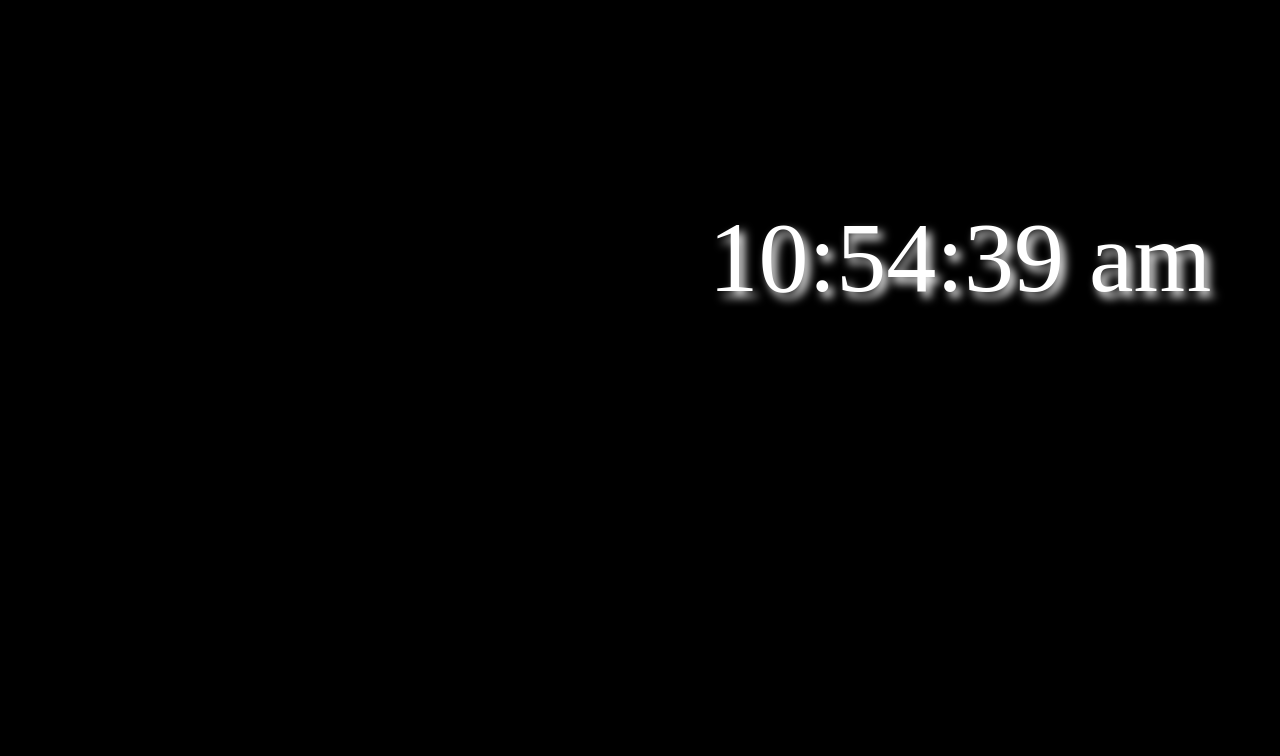
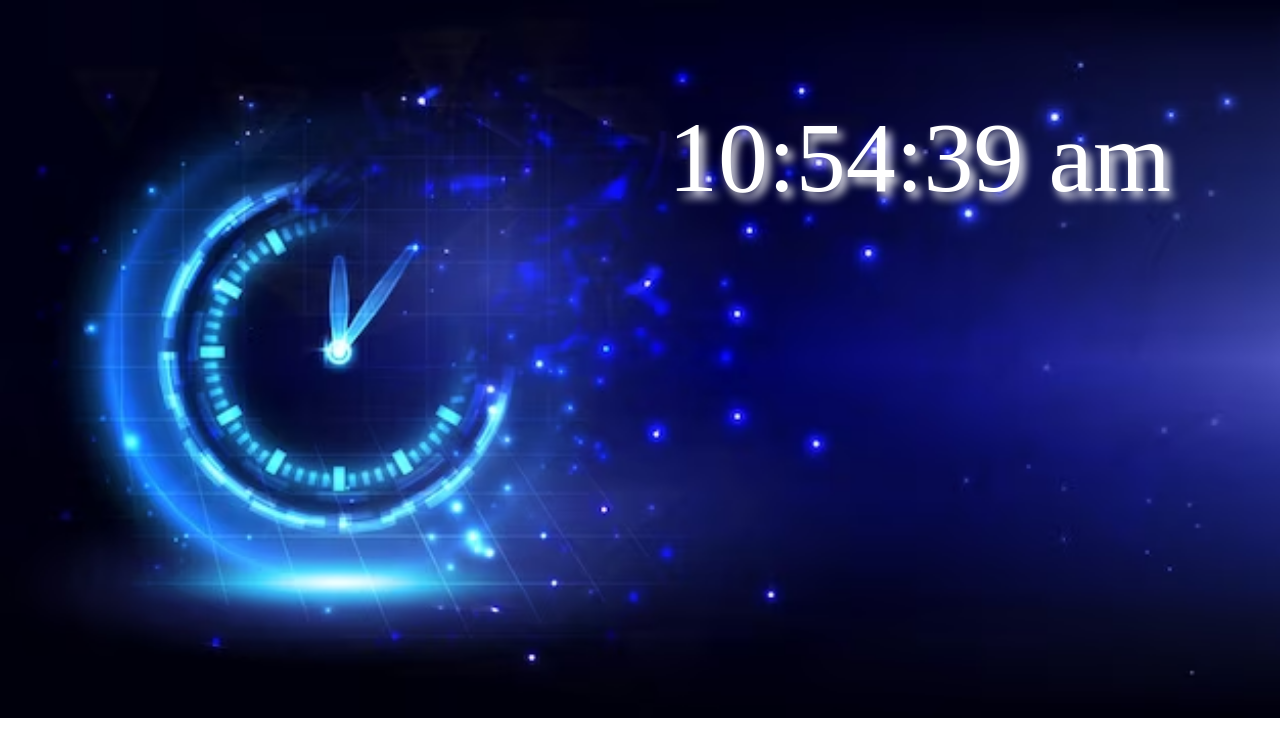
Before and after one commit to Sandeep9896/digital-clock, a plain HTML site: page index.html in a window 1280 px wide. Drawn offline with Linux system fonts and the light colour scheme.

Commit message:
Update style.css

```diff
--- a/style.css
+++ b/style.css
@@ -1,17 +1,21 @@
+*{
+    padding: 0%;
+    margin: 0%;
+}
 .container{
-    display: grid;
+    position: absolute;
     width: 40%;
     height: 100px;
-    grid-template-columns: auto auto auto;
-    grid-template-rows: auto;
-    margin: 200px 700px;
-    text-align: center;
     font-size: 100px;
     color: white;
+    top: 100px;
+    right: 100px;
+    box-sizing: border-box;
+
     text-shadow: 5px 6px 10px white;
 }
 body{
-    background-color:black;
+    background-image: url(a.avif);
     background-repeat: no-repeat;
-    background-size: cover;
+    background-size: 100vw;
 }
```
